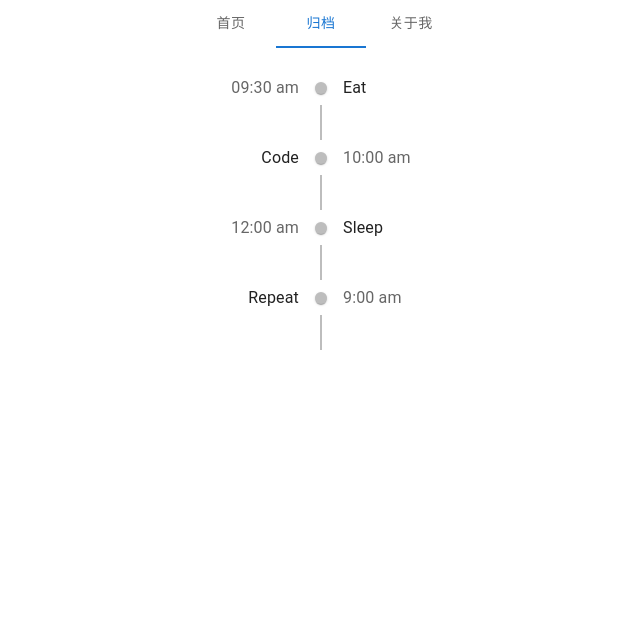
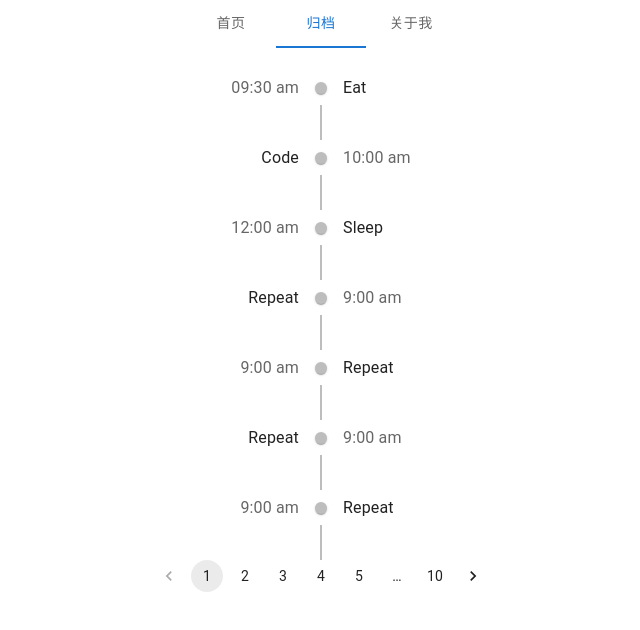
Before and after one commit to yuanshuai1122/golb, a React (Create React App) app in the folder golb-front/: page /archives in a window 1280 px wide. Shown: the top 630 px of the page, without its empty margins (319-959 px from the left). Built offline with nearby package versions, Linux system fonts and the light colour scheme.

Commit message:
调整归档样式

```diff
--- a/golb-front/src/components/BlogTimeLine/index.tsx
+++ b/golb-front/src/components/BlogTimeLine/index.tsx
@@ -6,6 +6,7 @@ import TimelineConnector from '@mui/lab/TimelineConnector';
 import TimelineContent from '@mui/lab/TimelineContent';
 import TimelineDot from '@mui/lab/TimelineDot';
 import TimelineOppositeContent from '@mui/lab/TimelineOppositeContent';
+import {Pagination, Stack} from "@mui/material";
 
 export default function BlogTimeLine() {
     return (
@@ -50,6 +51,39 @@ export default function BlogTimeLine() {
                 </TimelineSeparator>
                 <TimelineContent>Repeat</TimelineContent>
             </TimelineItem>
+            <TimelineItem>
+                <TimelineOppositeContent color="text.secondary">
+                    9:00 am
+                </TimelineOppositeContent>
+                <TimelineSeparator>
+                    <TimelineDot />
+                    <TimelineConnector />
+                </TimelineSeparator>
+                <TimelineContent>Repeat</TimelineContent>
+            </TimelineItem>
+            <TimelineItem>
+                <TimelineOppositeContent color="text.secondary">
+                    9:00 am
+                </TimelineOppositeContent>
+                <TimelineSeparator>
+                    <TimelineDot />
+                    <TimelineConnector />
+                </TimelineSeparator>
+                <TimelineContent>Repeat</TimelineContent>
+            </TimelineItem>
+            <TimelineItem>
+                <TimelineOppositeContent color="text.secondary">
+                    9:00 am
+                </TimelineOppositeContent>
+                <TimelineSeparator>
+                    <TimelineDot />
+                    <TimelineConnector />
+                </TimelineSeparator>
+                <TimelineContent>Repeat</TimelineContent>
+            </TimelineItem>
+            <Stack sx={{alignItems: 'center'}} spacing={2}>
+                <Pagination count={10}/>
+            </Stack>
         </Timeline>
     );
 }
--- a/golb-front/src/pages/Home/index.tsx
+++ b/golb-front/src/pages/Home/index.tsx
@@ -4,9 +4,7 @@ import BlogList from "../../components/BlogList";
 const Home = () => {
     return (
         <div>
-            <br/>
             <BlogList/>
-            <br/>
         </div>
     );
 };
```
